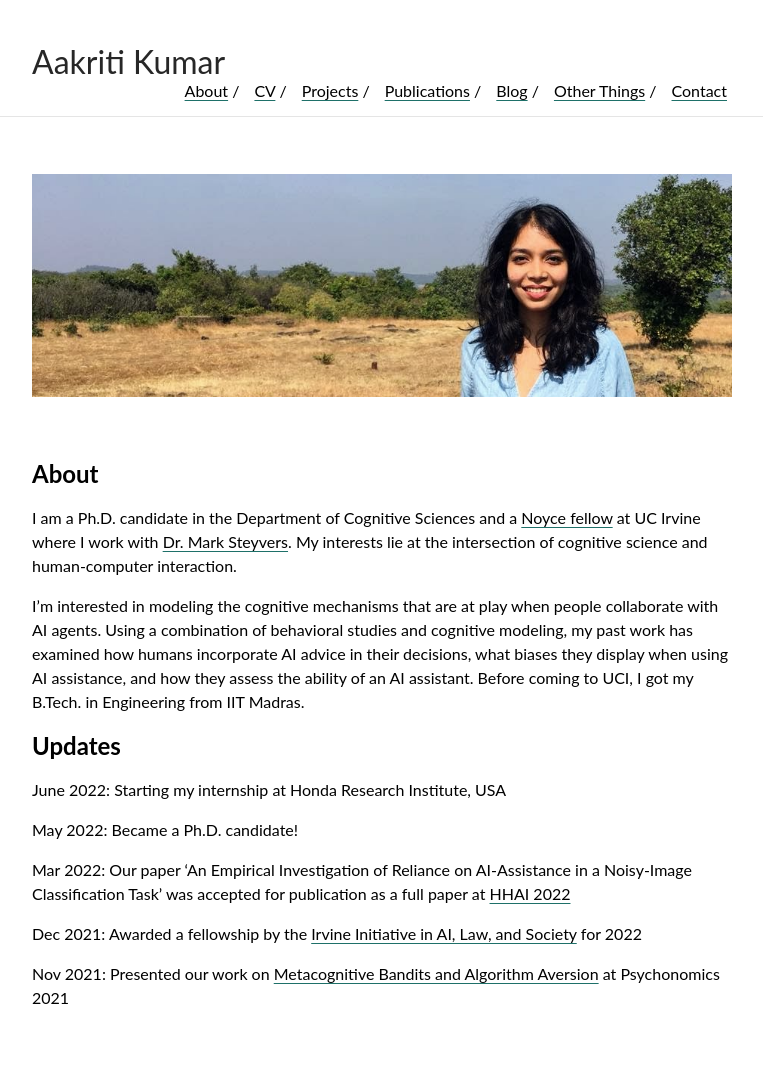
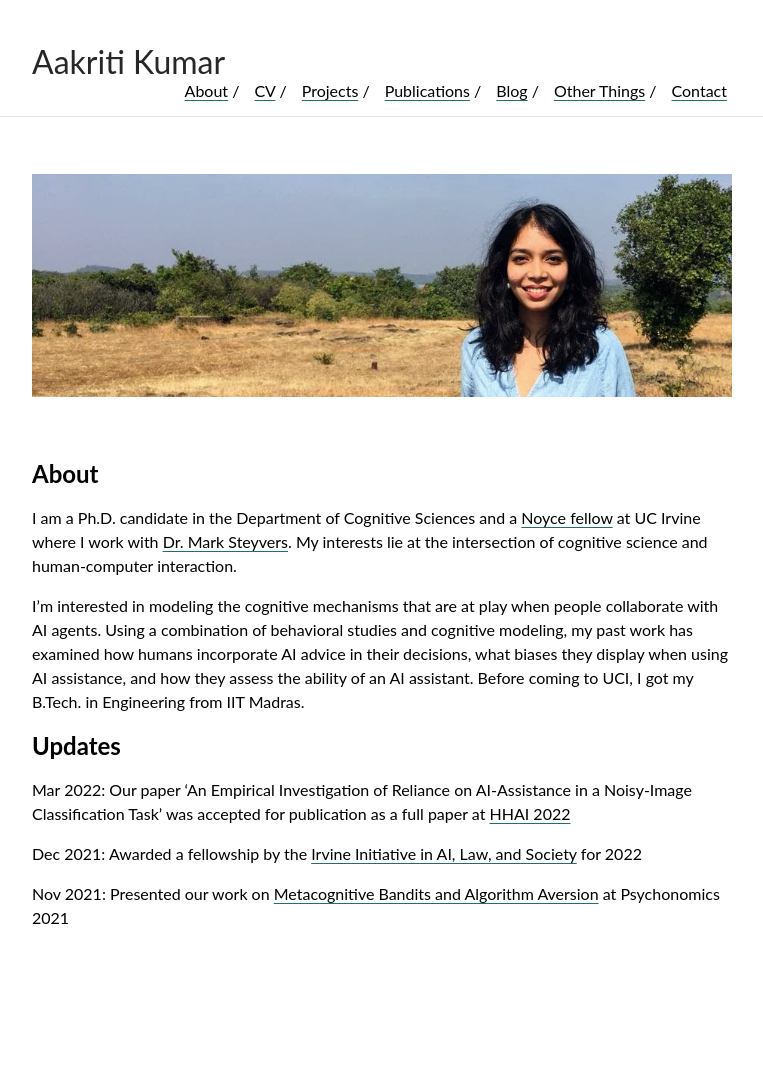
Before and after one commit to aakriti1kumar/aakriti1kumar.github.io, a Jekyll site: the page built from index.md, in a window 1280 px wide. Shown: the whole page, without its empty margins (258-1021 px from the left). Built offline with Jekyll 4.4.1, drawn with Linux system fonts in a browser that asks for light colours; our own code applies the rules of GitHub Pages for plain Markdown files; after the commit the page ends 994 px from its top, so only the background shows below that.

Commit message:
Update index.md

```diff
--- a/index.md
+++ b/index.md
@@ -11,9 +11,6 @@ I'm interested in modeling the cognitive mechanisms that are at play when people
 
 
 ## Updates
-June 2022: Starting my internship at Honda Research Institute, USA
-
-May 2022: Became a Ph.D. candidate!
 
 Mar 2022: Our paper 'An Empirical Investigation of Reliance on AI-Assistance in a Noisy-Image Classification Task' was accepted for publication as a full paper at [HHAI 2022](https://www.hhai-conference.org/)
 
```
